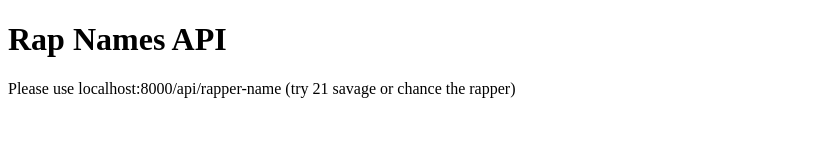
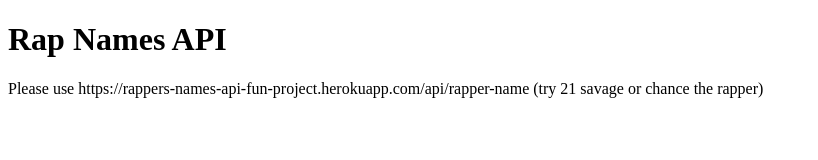
Before and after one commit to AltinGruda/rappers-api, a website: page index.html in a window 1280 px wide. Shown: the whole page, without its empty margins (0-818 px from the left). Drawn offline with Linux system fonts and the light colour scheme.

Commit message:
update index

```diff
--- a/index.html
+++ b/index.html
@@ -8,6 +8,6 @@
 </head>
 <body>
     <h1>Rap Names API</h1>
-    <p>Please use localhost:8000/api/rapper-name (try 21 savage or chance the rapper)</p>
+    <p>Please use https://rappers-names-api-fun-project.herokuapp.com/api/rapper-name (try 21 savage or chance the rapper)</p>
 </body>
 </html>
```
